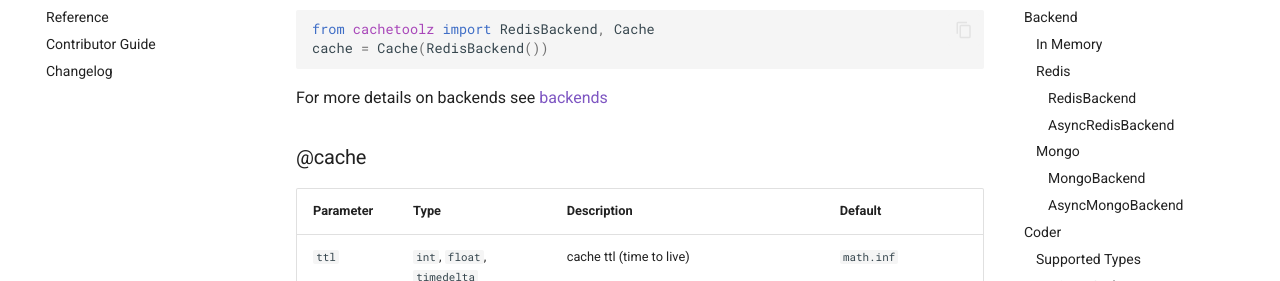
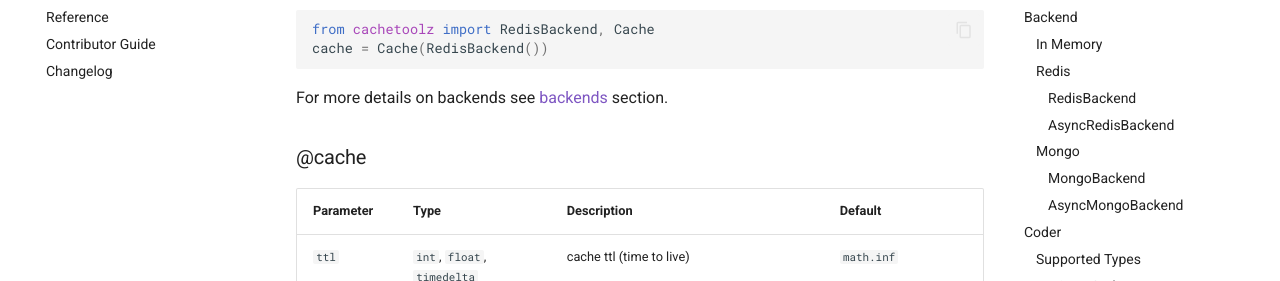
Before and after one commit to taconi/cachetoolz, an MkDocs documentation site: the page built from docs/usage.md, in a window 1280 px wide and 900 px high, scrolled down 791 px. Shown: the part 172-453 px from the top of the window. Built offline with MkDocs 1.6.1 and Material for MkDocs 9.7.7, drawn with Linux system fonts in a browser that asks for light colours; comment, search, counter and statistics services are not loaded.

Commit message:
fix(docs): reference to backend docs

````diff
--- a/docs/usage.md
+++ b/docs/usage.md
@@ -42,7 +42,7 @@
 cache = Cache(RedisBackend())
 ```
 
-For more details on backends see [backends](/backends/)
+For more details on backends see [backends](#backend) section.
 
 ### @cache
 
````
